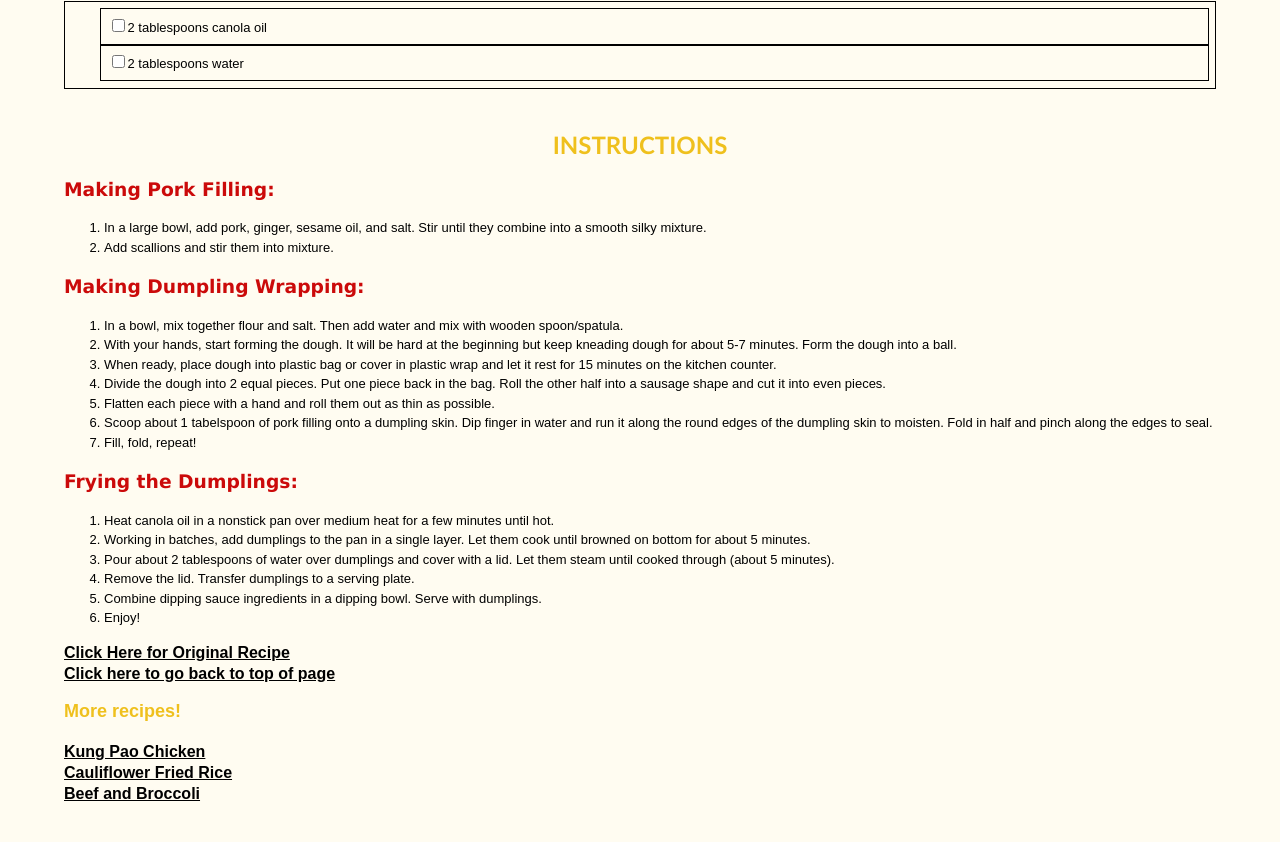
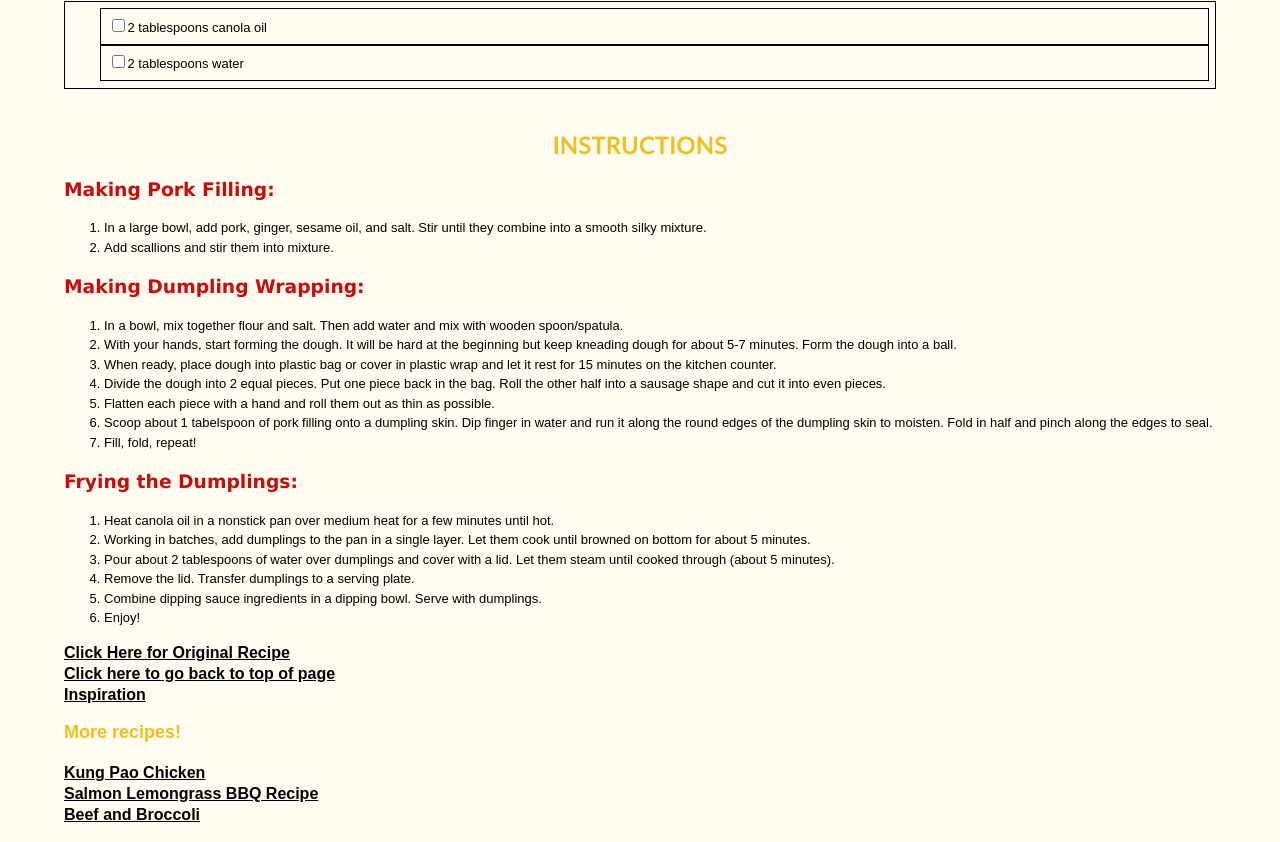
Before and after one commit to wuaudrey/Dumpling-recipe, a plain HTML site: page index.html in a window 1280 px wide. Shown: the part 1631-2473 px from the top of the page. Before the commit the page ends 2452 px from the top, so only its background shows below. Drawn offline with Linux system fonts and the light colour scheme.

Commit message:
Update index.html

```diff
--- a/index.html
+++ b/index.html
@@ -164,13 +164,17 @@
   <a href="#top">Click here to go back to top of page</a>
 
 <br>
+
+  <a href="https://omsom.com/blogs/second-menu/tagged/cuisine-lemongrass-bbq">Inspiration</a>
+
   <p>More recipes!</p>
 
   <a href="https://www.savorytooth.com/authentic-kung-pao-chicken/">Kung Pao Chicken</a>
 
 <br>
-  <a href="https://www.savorytooth.com/cauli-fried-rice/">Cauliflower Fried Rice</a>
+  <a href="https://omsom.com/blogs/second-menu/salmon-lemongrass-bbq-recipe">Salmon Lemongrass BBQ Recipe</a>
 <br>
   <a href="https://www.savorytooth.com/instant-pot-beef-and-broccoli/">Beef and Broccoli</a>
+
   </body>
   </html>
```
